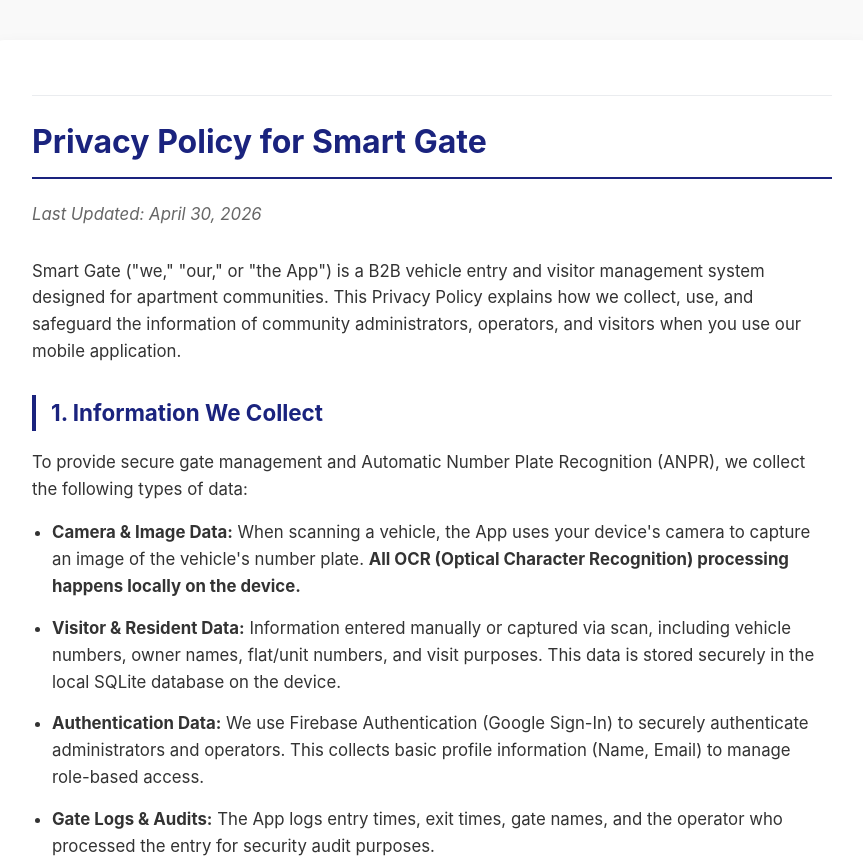
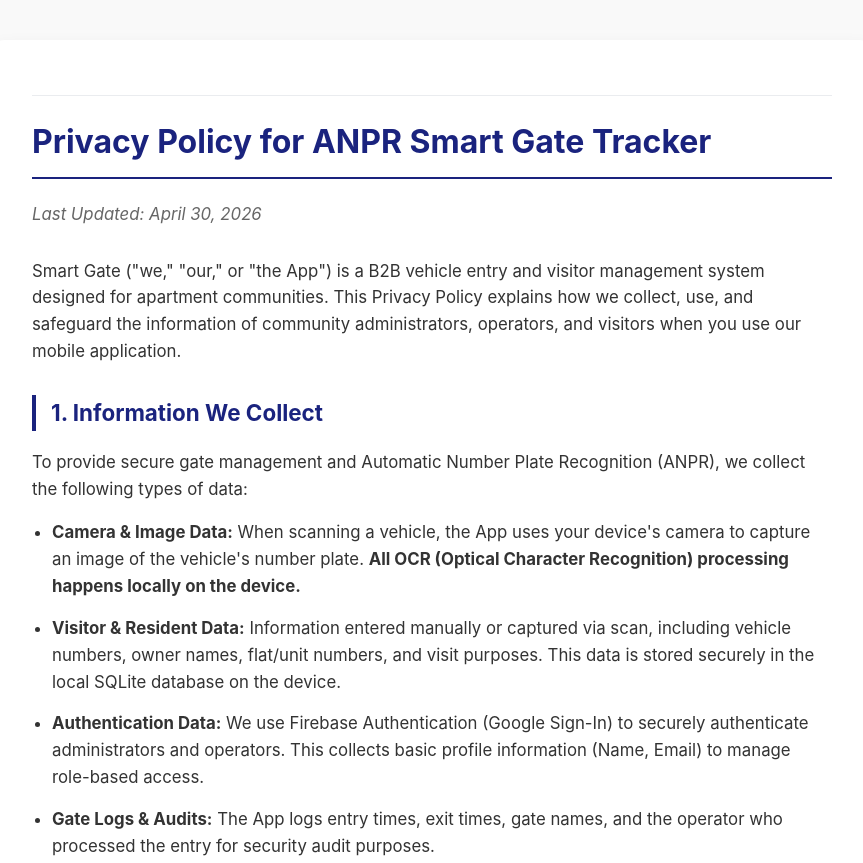
Before and after one commit to iampandiyan/smart-gate-privacy, a plain HTML site: page index.html in a window 1280 px wide. Shown: the top 863 px of the page, without its empty margins (208-1071 px from the left). Drawn offline with Linux system fonts and the light colour scheme.

Commit message:
Update Privacy Policy header for ANPR Smart Gate Tracker

```diff
--- a/index.html
+++ b/index.html
@@ -116,7 +116,7 @@
         <div id="google_translate_element"></div>
     </div>
 
-    <h1>Privacy Policy for Smart Gate</h1>
+    <h1>Privacy Policy for ANPR Smart Gate Tracker</h1>
     <p class="last-updated">Last Updated: April 30, 2026</p>
 
     <p>Smart Gate ("we," "our," or "the App") is a B2B vehicle entry and visitor management system designed for apartment communities. This Privacy Policy explains how we collect, use, and safeguard the information of community administrators, operators, and visitors when you use our mobile application.</p>
```
